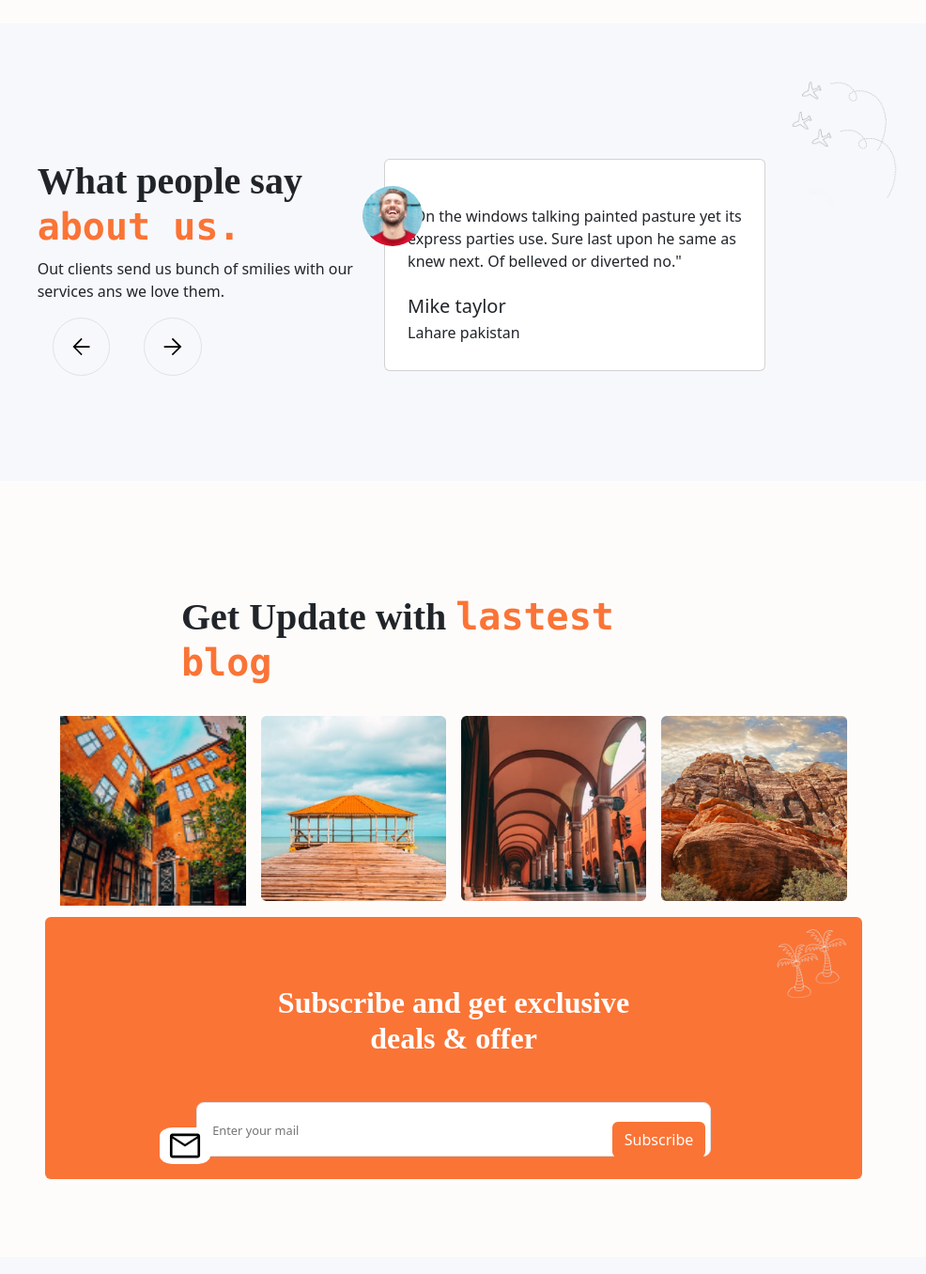
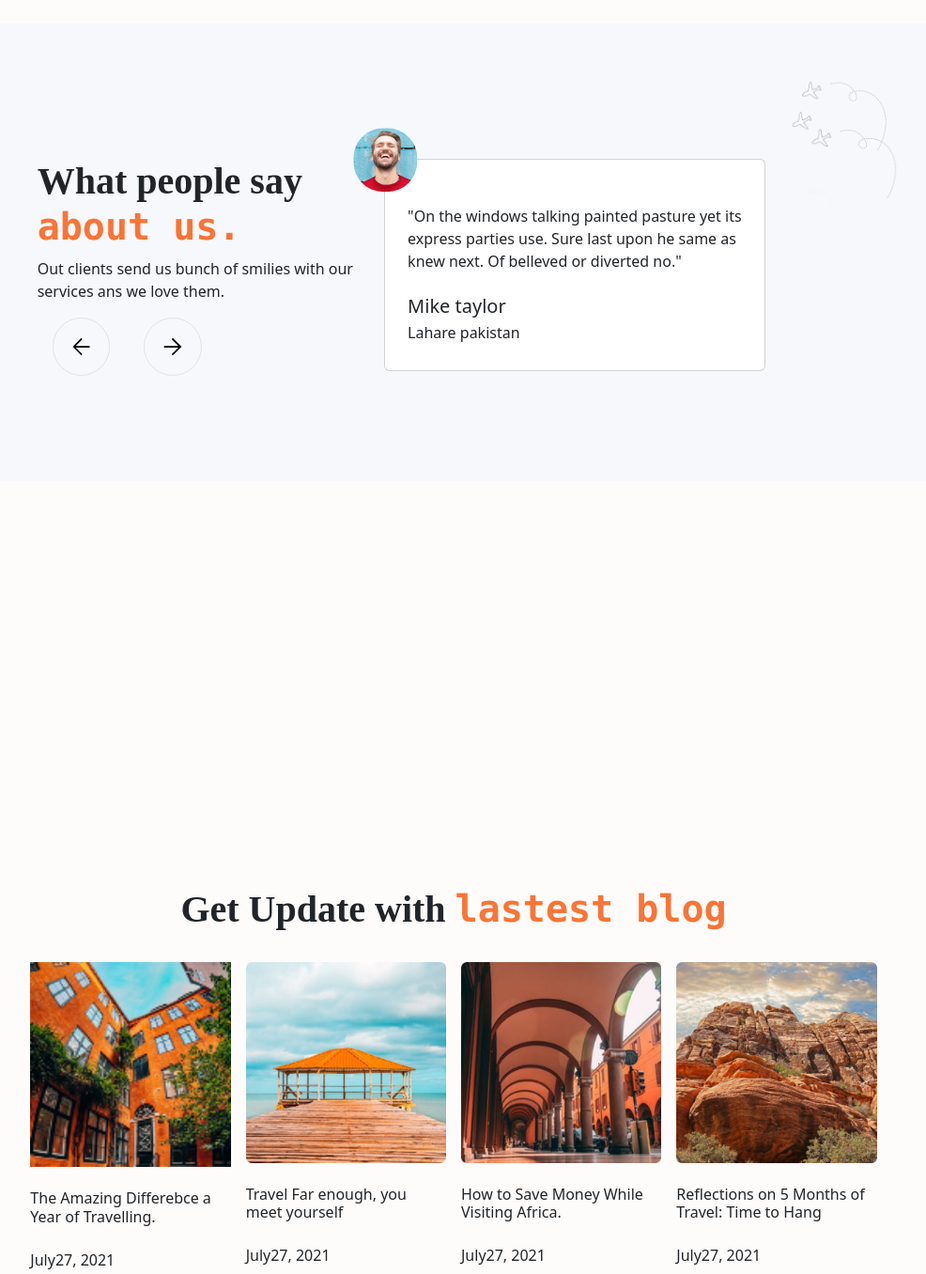
Before and after one commit to wilmarRamirez/bootcamp-proyecto1, a plain HTML site: page index.html in a window 1280 px wide. Shown: the part 3060-4416 px from the top of the page at 94% size, without its empty margins (157-1143 px from the left). Drawn offline with nearby package versions, Linux system fonts and the light colour scheme.

Commit message:
18-04-2023..14.05

```diff
--- a/index.html
+++ b/index.html
@@ -289,7 +289,7 @@
                 </div>
                   <div class="col-md-6">
                     <div class="card col-md-11 p-4 m-0">
-                        <img class="col-md-1 img-fluid rounded-5 col-md-5 person" src="./style/imagenes/imagen(12).png"  alt="...">
+                        <img class="col-md-2 d-block img-fluid rounded-5 person position-absolute top-0 start-0 translate-middle" src="./style/imagenes/imagen(12).png"  alt="...">
                         <p class="card-text my-4">"On the windows talking painted pasture yet its express parties use. Sure last upon he same
                             as knew next. Of belleved or diverted no."</p>
                         <h5 class="card-title m-0">Mike taylor</h5>
@@ -300,7 +300,7 @@
                 <img class="avion3" src="./style/imagenes/avion3.png" alt="">
               </div>
         </section>
-        <section class="row d-flex flex-column justify-content-center align-items-center my-5 p-5 color1">
+        <section class="row d-flex flex-column justify-content-center align-items-center color12 position-relative">
             <div class="col-md-6 d-flex flex-column align-items-center my-4">
                 <h1 class="title">Get Update with <samp class="text-orange">lastest blog</samp></h1>
             </div>
@@ -334,12 +334,12 @@
                     </div>
                 </div>
             </div>
-            <div class="col-md-5 d-flex justify-content-center  align-items-center points my-5">
+            <div class="col-md-5 d-flex justify-content-center  align-items-center points my-3">
                 <div class="p-2 mx-2"></div>
                 <div class="p-2 mx-2"></div>
                 <div class="p-2 mx-2"></div>
             </div>
-            <div class="col-md-8 bg-orange p-4 rounded-2 text-center d-flex flex-column  align-items-center mensajeCorreo">
+            <div class="col-md-8 bg-orange p-4 rounded-2 text-center d-flex flex-column  align-items-center mensajeCorreo position-absolute top-100 start-50 translate-middle">
                 <h2 class="text-white text-center col-md-6 title my-5 ">Subscribe and get exclusive deals & offer</h2>
                 <img class="palmOrange col-md-5" src="./style/imagenes/palmOrange.png" alt="">
                 <img class="email" src="./style/imagenes/icons/letter.svg" alt="">
@@ -348,7 +348,7 @@
             </div>
         </section>
     </main>
-    <footer class="footer row d-flex flex-column justify-content-center align-items-center aliceblue ">
+    <footer class=" border footer row d-flex flex-column justify-content-center align-items-center aliceblue ">
         <div class="row my-5 p-5">
             <div class="col-sm-4 mx-5">
                 <div class="card-body">
--- a/style/index.css
+++ b/style/index.css
@@ -90,12 +90,7 @@ section{
 .starbg p{
     font-size: 0.7rem;
 }
-.person{
-    width: 5vw;
-    position: absolute;
-    right: 28.5vw;
-    bottom: 16.5vh;
-}
+
 .points div{
     width: 0.3vw;
     height: 1vh;
@@ -111,18 +106,16 @@ section{
 footer img:hover{
     background-color: #FA7436;
 }
-.mensajeCorreo{
-    position: absolute;
-    top: 52vh;
+.color12{
+    height: 150vh;
 }
 .footer{
-    margin-top: 13vh;
     padding-top: 13vh;
 }
 .btn-Subscribe{
     position: absolute;
-    bottom: 2.8vh;
-    right: 13vw;
+    bottom: 6.5vh;
+    right: 13.2vw;
 }
 .btn-Subscribe:hover{
     background-color: #fd7d148c;
@@ -132,11 +125,11 @@ footer img:hover{
 }
 .mensajeCorreo .email{
     width: 4.2vw;
-    height: 4.8vh;
+    height: 10.9478vh;
     border-radius: 25%;
     background-color: white;
     position: absolute;
-    bottom: 1.99vh;
+    bottom: 4.6vh;
     left: 9.5vw;
 }
 .mensajeCorreo input {
@@ -166,7 +159,3 @@ footer img:hover{
     right: 1vw;
     top: 1vh;
 }
-/*.text-end{
-
-    text-align: right;
-}
```
